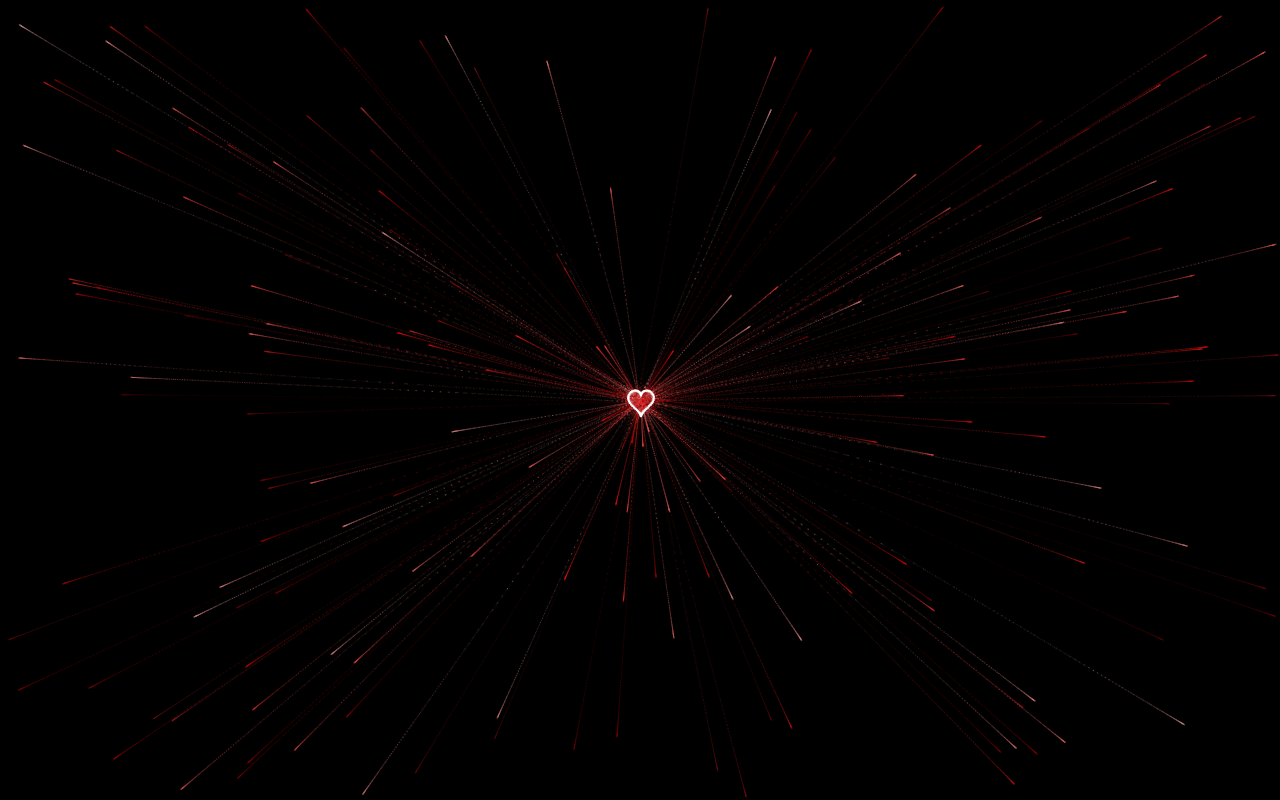
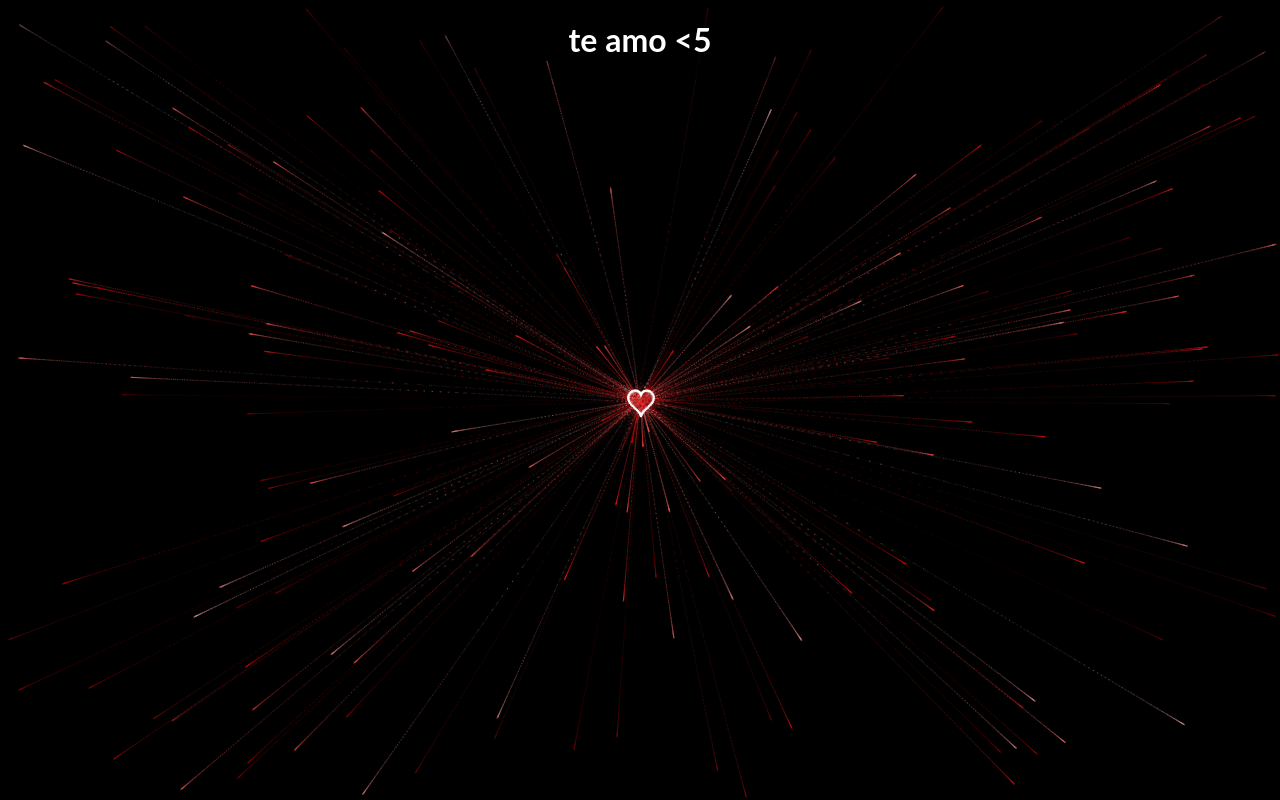
Before and after one commit to jeancdevx/heart, a website: page index.html in a window 1280 px wide. Drawn offline with Linux system fonts and the light colour scheme; animation ran at ten frames a second.

Commit message:
feat: :sparkles: Add title section with styling to index.html and style.css

```diff
--- a/index.html
+++ b/index.html
@@ -9,6 +9,10 @@
     />
   </head>
   <body>
+    <div class="title">
+      <h1>te amo <5</h1>
+    </div>
+
     <canvas id="heart"></canvas>
 
     <script src="./script.js"></script>
--- a/style.css
+++ b/style.css
@@ -1,3 +1,21 @@
+.title {
+  position: absolute;
+  top: 0;
+  left: 0;
+  width: 100%;
+  z-index: 100;
+}
+
+.title h1 {
+  margin: 0;
+  padding: 20px;
+  color: #fff;
+  font-size: 2rem;
+  text-align: center;
+  background-color: rgba(0, 0, 0, 0.5);
+  font-family: 'Lato', sans-serif;
+}
+
 canvas {
   position: absolute;
   left: 0;
```
